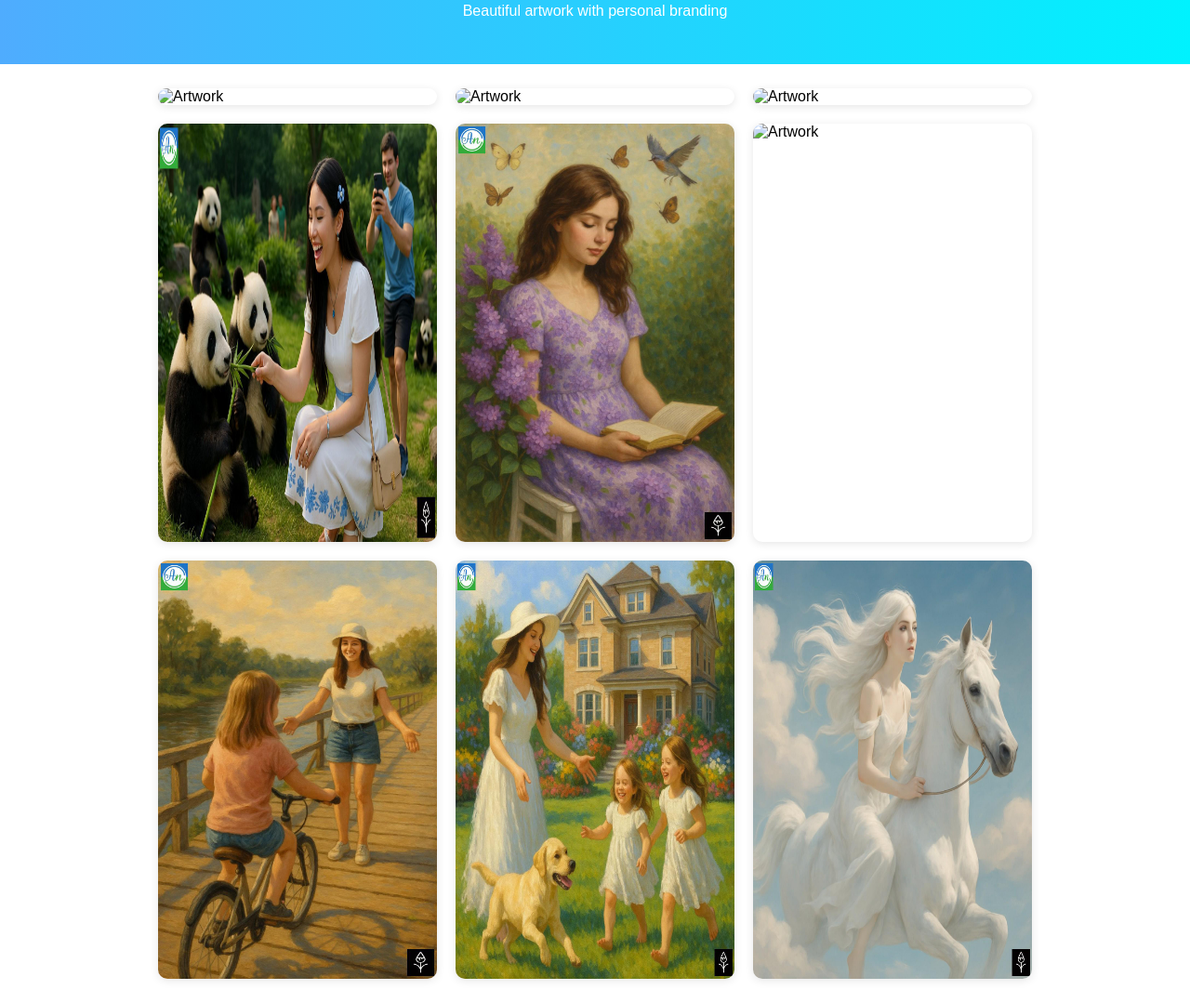
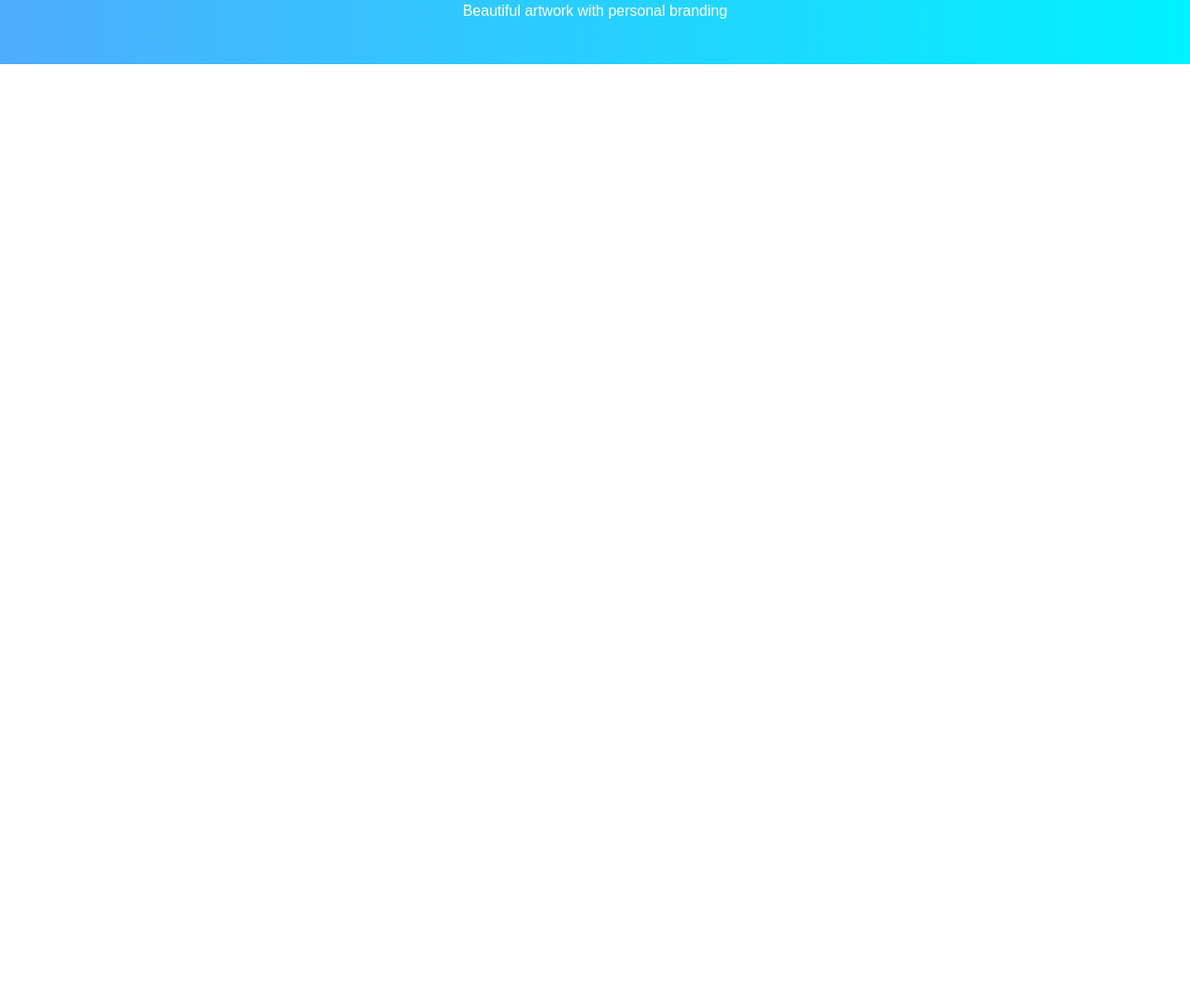
Before and after one commit to Angoworld/aniart-gallery-, a plain HTML site: page index.html in a window 1280 px wide. Shown: the part 109-1188 px from the top of the page at 93% size. After the commit the page ends 800 px from the top, so only its background shows below. Drawn offline with Linux system fonts and the light colour scheme.

Commit message:
Update index.html
Remove missing images

```diff
--- a/index.html
+++ b/index.html
@@ -36,16 +36,8 @@
     <h1>AniArt Gallery</h1>
     <p>Beautiful artwork with personal branding</p>
   </header>
-  <div class="gallery">
-    <img src="images/image1.jpg" alt="Artwork">
-    <img src="images/image2.jpg" alt="Artwork">
-    <img src="images/image3.jpg" alt="Artwork">
-    <img src="images/image4.jpg" alt="Artwork">
-    <img src="images/image5.jpg" alt="Artwork">
-    <img src="images/image6.jpg" alt="Artwork">
-    <img src="images/image7.jpg" alt="Artwork">
-    <img src="images/image8.jpg" alt="Artwork">
-    <img src="images/image9.jpg" alt="Artwork">
+  <div class="gallery>
+
 
   </div>
 </body>
```
